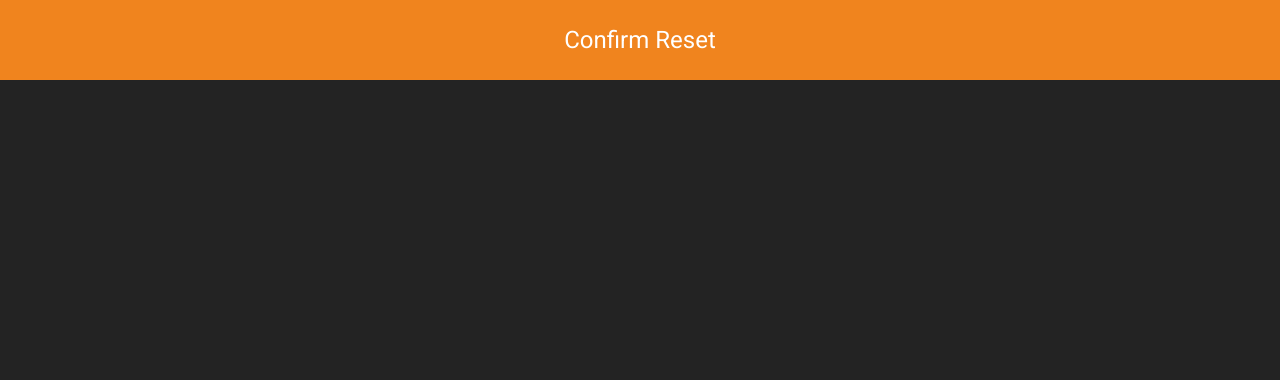
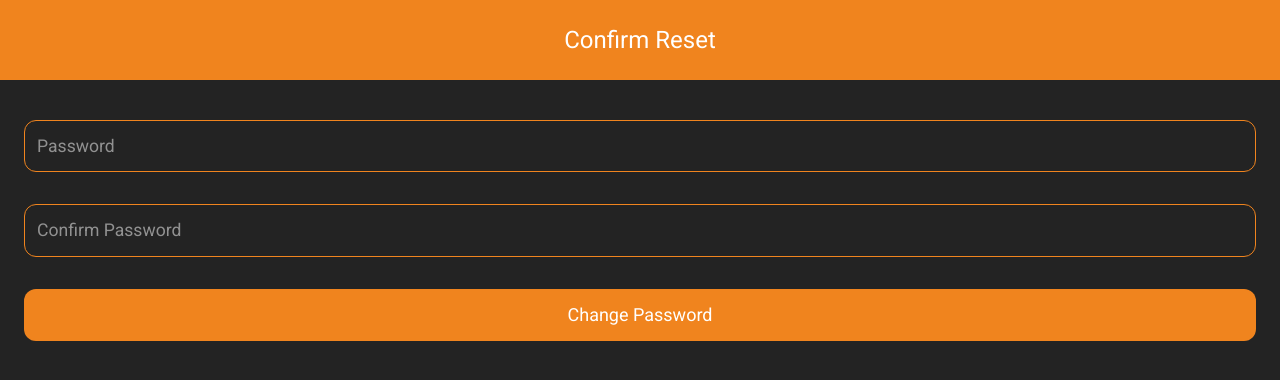
Before and after one commit to refine-software/refine-budget, a React (Vite) app: page /reset-password/confirm in a window 1280 px wide. Shown: the top 380 px of the page. Built offline with nearby package versions, Linux system fonts and the light colour scheme.

Commit message:
feat: implement password reset initiation and confirmation flow

```diff
--- a/src/App.tsx
+++ b/src/App.tsx
@@ -18,6 +18,7 @@ import Login from "./pages/auth/Login";
 import Register from "./pages/auth/Register";
 import VerifyOtp from "./pages/auth/VerifyOtp";
 import ResetPassword from "./pages/auth/ResetPassword";
+import ResetPasswordConfirm from "./pages/auth/ResetPasswordConfirm";
 
 const queryClient = new QueryClient();
 
@@ -106,7 +107,7 @@ const router = createBrowserRouter([
 				children: [
 					{
 						path: "confirm",
-						element: <>confirm</>,
+						element: <ResetPasswordConfirm />,
 					}
 				]
 			}
--- a/src/pages/auth/ResetPassword.tsx
+++ b/src/pages/auth/ResetPassword.tsx
@@ -1,6 +1,65 @@
+import { JSX, useRef, useState } from "react";
+import { initiatePasswordReset } from "../../api";
+import axios from "axios";
+import { Outlet, useLocation } from "react-router";
+
 const ResetPassword = () => {
+    const location = useLocation();
+    const [error, setError] = useState("");
+    const [success, setSuccess] = useState("");
+    const [loading, setLoading] = useState(false);
+    const emailInput = useRef<HTMLInputElement>(null);
+
+
+    const isConfirmPage = location.pathname.includes("confirm");
+    if (isConfirmPage) {
+        return <Outlet />;
+    }
+
+    const submitEmail = async () => {
+        if (!emailInput.current) return;
+        if (emailInput.current.value.trim() === "") return;
+        try {
+            setLoading(true);
+            const status = await initiatePasswordReset(emailInput.current?.value.trim());
+            if (status) {
+                setLoading(false);
+                setSuccess("Check your Email, password reset URL is sent");
+                emailInput.current.value = "";
+            }
+        } catch (err) {
+            setLoading(false);
+            if (axios.isAxiosError(err)) {
+                setError(err.message);
+            } else {
+                setError("Unknown error occurred during the password reset initiation");
+            }
+        }
+    };
+
+    let response: JSX.Element = <></>;
+    if (error) {
+        response = <p className="text-red">{error}</p>
+    }
+
+    if (success) {
+        response = (<p className="text-green">{success}</p>);
+    }
+
     return (
-        <div>
+        <div className="flex flex-col justify-center items-center gap-10">
+            <div className="flex flex-col gap-3 w-full">
+                <h1 className="">Email</h1>
+                <input type="text" placeholder="email@example.com" className="border border-primary px-3 py-2.5 w-full outline-none rounded-xl" ref={emailInput} />
+                {response}
+            </div>
+            <button
+                className="bg-primary w-full rounded-xl py-3"
+                onClick={() => submitEmail()}
+                disabled={loading}
+            >
+                {loading ? "loading..." : "Send Verification Code"}
+            </button>
         </div>
     )
 }
--- a/src/pages/auth/ResetPasswordConfirm.tsx
+++ b/src/pages/auth/ResetPasswordConfirm.tsx
@@ -1,7 +1,67 @@
+import { useMutation } from "@tanstack/react-query";
+import { useRef, useState } from "react";
+import { resetPassword } from "../../api";
+import axios from "axios";
+import { useLocation, useNavigate } from "react-router";
+
 const ResetPasswordConfirm = () => {
+    const location = useLocation();
+    const navigate = useNavigate();
+    const passRef = useRef<HTMLInputElement>(null);
+    const confPassRef = useRef<HTMLInputElement>(null);
+    const [err, setErr] = useState<string>("");
+
+    const searchParams = new URLSearchParams(location.search);
+    const token = searchParams.get("token");
+
+    const resetPassMutation = useMutation({
+        mutationFn: () => resetPassword.call({}, passRef.current?.value as string, token || ""),
+        onSuccess: () => {
+            navigate("/login");
+        },
+        onError(error) {
+            if (axios.isAxiosError(error)) {
+                if (error.status === 401) setErr("Your token probably expired, try resetting your password again");
+                else setErr(error.response?.data.message);
+            }
+        },
+    });
+
+    const submitPassChange = () => {
+        if (!passRef.current?.value.trim()) {
+            setErr("Please enter a password");
+            return;
+        }
+        if (passRef.current.value !== confPassRef.current?.value) {
+            setErr("Your password do not match");
+            return;
+        }
+        setErr("");
+        resetPassMutation.mutate();
+    }
+
     return (
-        <div>
-
+        <div className="flex flex-col gap-8">
+            <input
+                type="password"
+                placeholder="Password"
+                className="p-3 border border-primary rounded-xl"
+                ref={passRef}
+            />
+            <input
+                type="password"
+                placeholder="Confirm Password"
+                className="p-3 border border-primary rounded-xl"
+                ref={confPassRef}
+            />
+            {err && (<p className="text-red">{err}</p>)}
+            <button
+                className="bg-primary rounded-xl p-3 text-lg"
+                disabled={false}
+                onClick={() => submitPassChange()}
+            >
+                Change Password
+            </button>
         </div>
     )
 }
```
